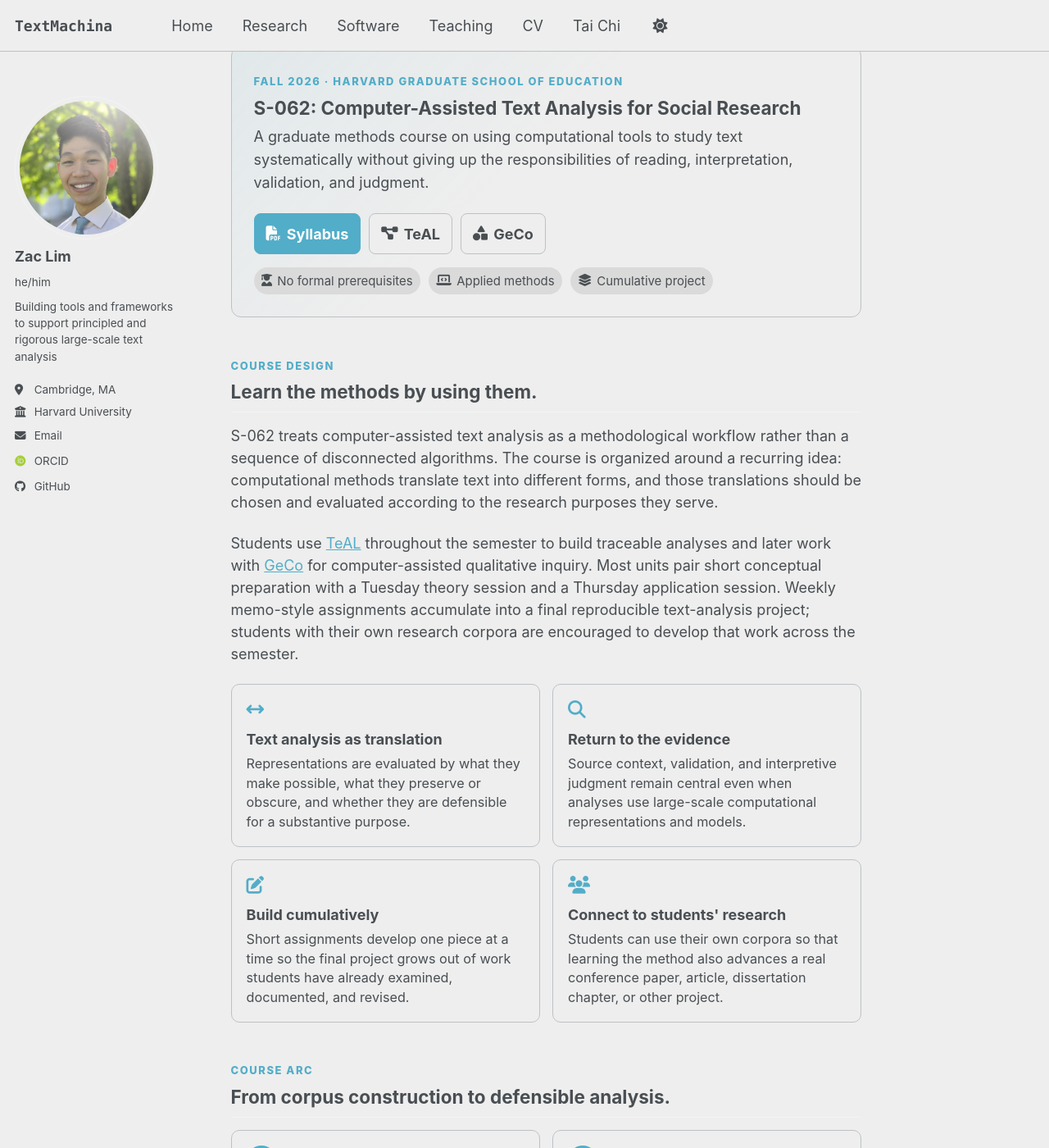
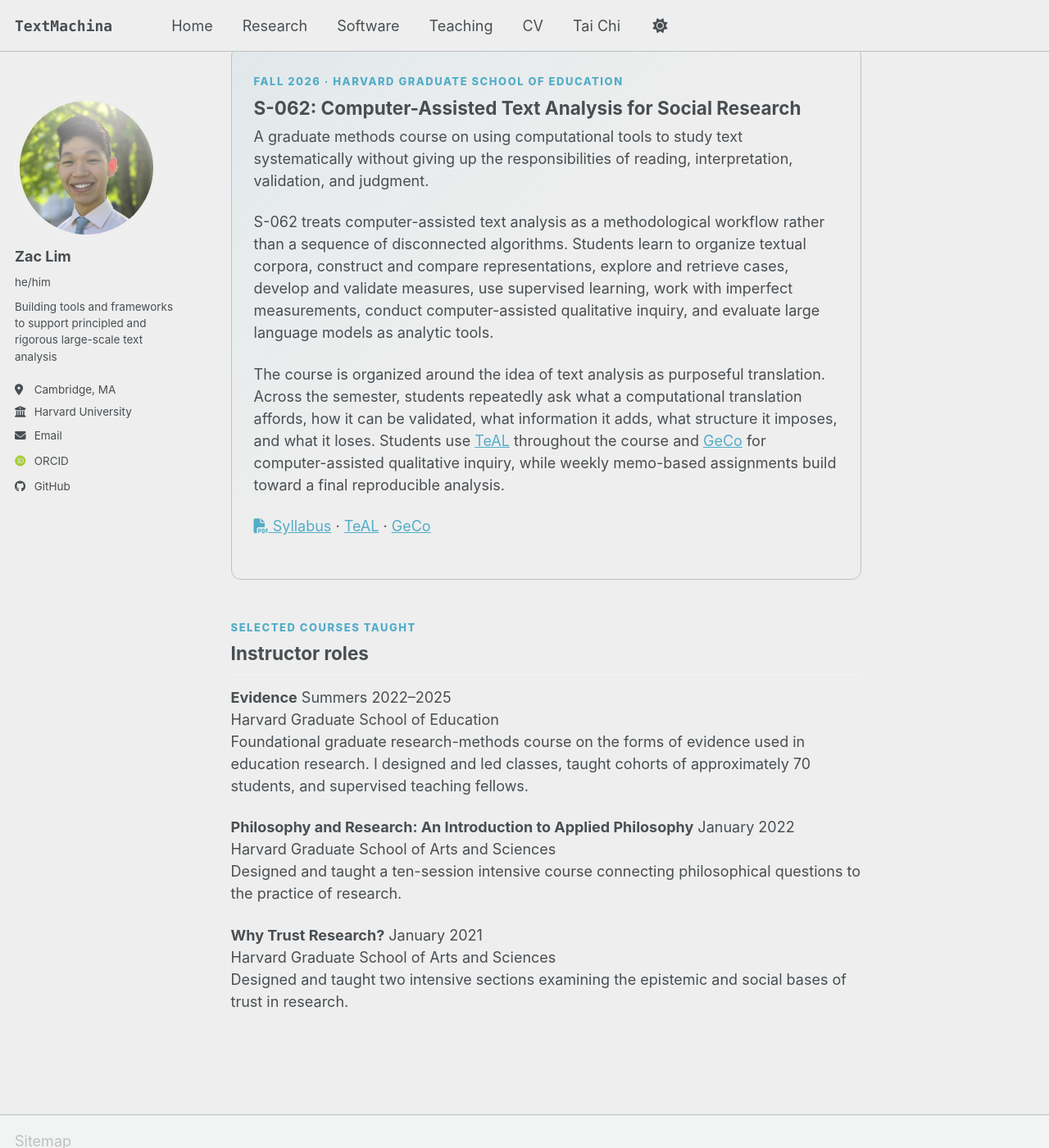
Before and after one commit to zacthinks/zacthinks.github.io, a Jekyll site: the page built from _pages/teaching.html, in a window 1280 px wide and 1400 px high, scrolled down 227 px. Shown: the whole window at 82% size. Built offline with Jekyll 4.4.1, drawn with Linux system fonts in a browser that asks for light colours; some web fonts are replaced; a script bundle is joined from its source files by our own code; library files that are not in the unit come from our copies; some of the changed text lies outside the part shown.

Commit message:
Simplify Teaching page

```diff
--- a/_pages/teaching.html
+++ b/_pages/teaching.html
@@ -12,144 +12,56 @@
 <section class="teaching-feature">
   <div class="teaching-feature__eyebrow">FALL 2026 · HARVARD GRADUATE SCHOOL OF EDUCATION</div>
   <h2>S-062: Computer-Assisted Text Analysis for Social Research</h2>
-  <p class="teaching-feature__lead">A graduate methods course on using computational tools to study text systematically without giving up the responsibilities of reading, interpretation, validation, and judgment.</p>
 
-  <div class="teaching-actions">
-    <a class="teal-button teal-button--primary" href="/files/s062_redacted.pdf"><i class="fas fa-file-pdf" aria-hidden="true"></i> Syllabus</a>
-    <a class="teal-button" href="/teal/"><i class="fas fa-diagram-project" aria-hidden="true"></i> TeAL</a>
-    <a class="teal-button" href="/geco/"><i class="fas fa-shapes" aria-hidden="true"></i> GeCo</a>
-  </div>
+  <p>A graduate methods course on using computational tools to study text systematically without giving up the responsibilities of reading, interpretation, validation, and judgment.</p>
 
-  <div class="teaching-badges">
-    <span><i class="fas fa-user-graduate" aria-hidden="true"></i> No formal prerequisites</span>
-    <span><i class="fas fa-laptop-code" aria-hidden="true"></i> Applied methods</span>
-    <span><i class="fas fa-layer-group" aria-hidden="true"></i> Cumulative project</span>
-  </div>
+  <p>S-062 treats computer-assisted text analysis as a methodological workflow rather than a sequence of disconnected algorithms. Students learn to organize textual corpora, construct and compare representations, explore and retrieve cases, develop and validate measures, use supervised learning, work with imperfect measurements, conduct computer-assisted qualitative inquiry, and evaluate large language models as analytic tools.</p>
+
+  <p>The course is organized around the idea of text analysis as purposeful translation. Across the semester, students repeatedly ask what a computational translation affords, how it can be validated, what information it adds, what structure it imposes, and what it loses. Students use <a href="/teal/">TeAL</a> throughout the course and <a href="/geco/">GeCo</a> for computer-assisted qualitative inquiry, while weekly memo-based assignments build toward a final reproducible analysis.</p>
+
+  <p class="teaching-feature__links">
+    <a href="/files/s062_redacted.pdf"><i class="fas fa-file-pdf" aria-hidden="true"></i> Syllabus</a>
+    <span aria-hidden="true">·</span>
+    <a href="/teal/">TeAL</a>
+    <span aria-hidden="true">·</span>
+    <a href="/geco/">GeCo</a>
+  </p>
 </section>
 
 <section class="teaching-section">
   <div class="teaching-section__heading">
-    <span class="teaching-section__kicker">COURSE DESIGN</span>
-    <h2>Learn the methods by using them.</h2>
+    <span class="teaching-section__kicker">SELECTED COURSES TAUGHT</span>
+    <h2>Instructor roles</h2>
   </div>
 
-  <p>S-062 treats computer-assisted text analysis as a methodological workflow rather than a sequence of disconnected algorithms. The course is organized around a recurring idea: computational methods translate text into different forms, and those translations should be chosen and evaluated according to the research purposes they serve.</p>
+  <div class="teaching-course-list">
+    <article class="teaching-course">
+      <div class="teaching-course__top">
+        <strong>Evidence</strong>
+        <span>Summers 2022–2025</span>
+      </div>
+      <div class="teaching-course__institution">Harvard Graduate School of Education</div>
+      <p>Foundational graduate research-methods course on the forms of evidence used in education research. I designed and led classes, taught cohorts of approximately 70 students, and supervised teaching fellows.</p>
+    </article>
 
-  <p>Students use <a href="/teal/">TeAL</a> throughout the semester to build traceable analyses and later work with <a href="/geco/">GeCo</a> for computer-assisted qualitative inquiry. Most units pair short conceptual preparation with a Tuesday theory session and a Thursday application session. Weekly memo-style assignments accumulate into a final reproducible text-analysis project; students with their own research corpora are encouraged to develop that work across the semester.</p>
+    <article class="teaching-course">
+      <div class="teaching-course__top">
+        <strong>Philosophy and Research: An Introduction to Applied Philosophy</strong>
+        <span>January 2022</span>
+      </div>
+      <div class="teaching-course__institution">Harvard Graduate School of Arts and Sciences</div>
+      <p>Designed and taught a ten-session intensive course connecting philosophical questions to the practice of research.</p>
+    </article>
 
-  <div class="teaching-principles">
-    <div class="teaching-principle">
-      <i class="fas fa-arrows-left-right" aria-hidden="true"></i>
-      <strong>Text analysis as translation</strong>
-      <span>Representations are evaluated by what they make possible, what they preserve or obscure, and whether they are defensible for a substantive purpose.</span>
-    </div>
-    <div class="teaching-principle">
-      <i class="fas fa-magnifying-glass" aria-hidden="true"></i>
-      <strong>Return to the evidence</strong>
-      <span>Source context, validation, and interpretive judgment remain central even when analyses use large-scale computational representations and models.</span>
-    </div>
-    <div class="teaching-principle">
-      <i class="fas fa-pen-to-square" aria-hidden="true"></i>
-      <strong>Build cumulatively</strong>
-      <span>Short assignments develop one piece at a time so the final project grows out of work students have already examined, documented, and revised.</span>
-    </div>
-    <div class="teaching-principle">
-      <i class="fas fa-users" aria-hidden="true"></i>
-      <strong>Connect to students' research</strong>
-      <span>Students can use their own corpora so that learning the method also advances a real conference paper, article, dissertation chapter, or other project.</span>
-    </div>
+    <article class="teaching-course">
+      <div class="teaching-course__top">
+        <strong>Why Trust Research?</strong>
+        <span>January 2021</span>
+      </div>
+      <div class="teaching-course__institution">Harvard Graduate School of Arts and Sciences</div>
+      <p>Designed and taught two intensive sections examining the epistemic and social bases of trust in research.</p>
+    </article>
   </div>
 </section>
 
-<section class="teaching-section">
-  <div class="teaching-section__heading">
-    <span class="teaching-section__kicker">COURSE ARC</span>
-    <h2>From corpus construction to defensible analysis.</h2>
-  </div>
-
-  <div class="teaching-arc">
-    <div class="teaching-arc__item">
-      <span class="teaching-arc__number">1</span>
-      <div>
-        <strong>Organize and preserve context</strong>
-        <p>Corpus structure, units of analysis, provenance, cleaning, and sparse text representations.</p>
-      </div>
-    </div>
-    <div class="teaching-arc__item">
-      <span class="teaching-arc__number">2</span>
-      <div>
-        <strong>Represent and explore</strong>
-        <p>Weighting, similarity, nearest neighbors, dimensionality reduction, topic models, embeddings, and linguistic structure.</p>
-      </div>
-    </div>
-    <div class="teaching-arc__item">
-      <span class="teaching-arc__number">3</span>
-      <div>
-        <strong>Measure and validate</strong>
-        <p>Researcher-defined measures, supervised learning, predictive validation, measurement error, audit designs, and downstream analysis.</p>
-      </div>
-    </div>
-    <div class="teaching-arc__item">
-      <span class="teaching-arc__number">4</span>
-      <div>
-        <strong>Synthesize and extend</strong>
-        <p>Computer-assisted qualitative inquiry, geometric coding, large language models, and choosing tools appropriate to the research purpose.</p>
-      </div>
-    </div>
-  </div>
-</section>
-
-<section class="teaching-section">
-  <div class="teaching-section__heading">
-    <span class="teaching-section__kicker">SELECTED PRIOR TEACHING</span>
-    <h2>Methods, philosophy, and research practice.</h2>
-  </div>
-
-  <div class="teaching-history">
-    <div class="teaching-history__item">
-      <div class="teaching-history__title">Evidence</div>
-      <div class="teaching-history__meta">Harvard Graduate School of Education · Instructor, 2022–2025; Teaching Fellow, 2021</div>
-      <p>Foundational graduate research-methods course. Designed and led classes on types of evidence in education research, including a class of approximately 70 students and supervision of teaching fellows.</p>
-    </div>
-
-    <div class="teaching-history__item">
-      <div class="teaching-history__title">Quantitative Text Analysis for Education Research</div>
-      <div class="teaching-history__meta">Harvard Graduate School of Education · Teaching Fellow, 2024</div>
-      <p>Supported graduate instruction in computational text analysis.</p>
-    </div>
-
-    <div class="teaching-history__item">
-      <div class="teaching-history__title">Intermediate and Advanced Statistical Methods for Applied Educational Research</div>
-      <div class="teaching-history__meta">Harvard Graduate School of Education · Teaching Fellow, 2024</div>
-      <p>Supported graduate quantitative-methods instruction.</p>
-    </div>
-
-    <div class="teaching-history__item">
-      <div class="teaching-history__title">Ignorance, Lies, Hogwash, and Humbug</div>
-      <div class="teaching-history__meta">Harvard College · Teaching Fellow, 2023–2024</div>
-      <p>Teaching in reasoning, evidence, misinformation, and the evaluation of claims.</p>
-    </div>
-
-    <div class="teaching-history__item">
-      <div class="teaching-history__title">Philosophy and Research: An Introduction to Applied Philosophy</div>
-      <div class="teaching-history__meta">Harvard Graduate School of Arts and Sciences · Instructor, 2022</div>
-      <p>Designed and taught a ten-session intensive course connecting philosophical questions to the practice of research.</p>
-    </div>
-
-    <div class="teaching-history__item">
-      <div class="teaching-history__title">Why Trust Research?</div>
-      <div class="teaching-history__meta">Harvard Graduate School of Arts and Sciences · Instructor, 2021</div>
-      <p>Designed and taught an intensive course examining the epistemic and social bases of trust in research.</p>
-    </div>
-
-    <div class="teaching-history__item">
-      <div class="teaching-history__title">Scientific Citizenship Initiative</div>
-      <div class="teaching-history__meta">Harvard Medical School · Pedagogy Fellow, 2021–2022</div>
-      <p>Designed ethics simulations, lesson plans, and instructional materials for science and research ethics education.</p>
-    </div>
-  </div>
-
-  <p class="teaching-cv-link"><a href="/cv/"><i class="fas fa-arrow-right" aria-hidden="true"></i> Full teaching history in my CV</a></p>
-</section>
-
 </div>
```
